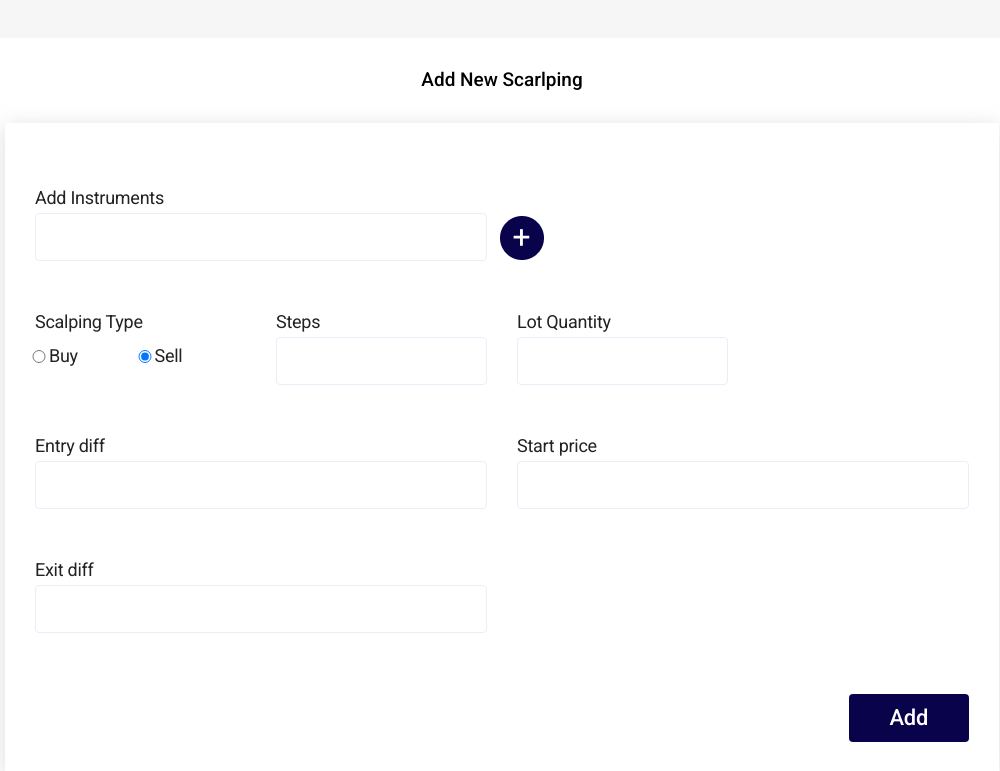
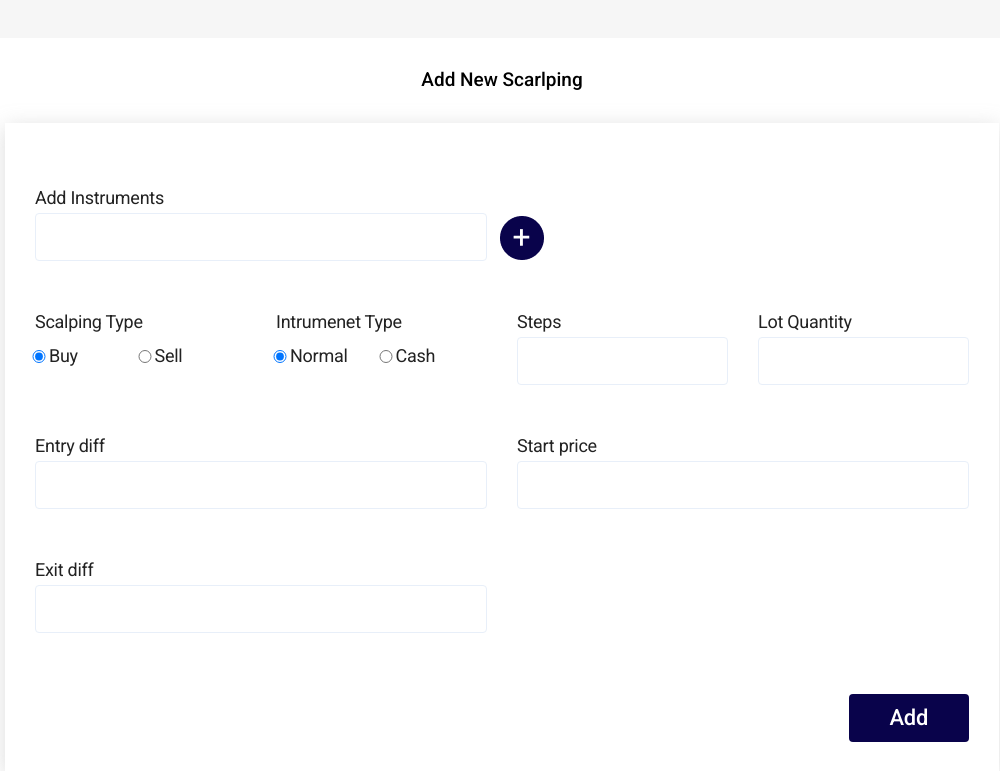
Before and after one commit to goyalvivek7/shareScalpingDjango, a Django app: page /share/addNewScalping in a window 1280 px wide. Shown: the top 771 px of the page, without its empty margins (138-1138 px from the left). Run offline with Django 4.2, Linux system fonts and the light colour scheme; some libraries are stand-ins or nearby versions.

Commit message:
added cash type orders

```diff
--- a/share/models.py
+++ b/share/models.py
@@ -17,6 +17,7 @@
     exitDiff = models.CharField(max_length=200)
     startPrice = models.CharField(max_length=200)
     status = models.CharField(max_length=200 , default='active')
+    instrumenttype = models.CharField(max_length=200 , default='')
 
 class OrderHistory(models.Model):
     scalpingOrderid = models.CharField(max_length=200)
@@ -28,3 +29,4 @@
     order_status = models.CharField(max_length=200)
     initialOrderType = models.CharField(max_length=200)
     startPrice = models.CharField(max_length=200)
+    instrumenttype = models.CharField(max_length=200 , default='')
--- a/share/templates/share/addNewScalping.html
+++ b/share/templates/share/addNewScalping.html
@@ -28,6 +28,7 @@
                 <label>
                   Add Instruments
               </label>
+
                 <input id="instrument_token" class="form-control" type="text" ><img  onclick="addInstrument();" src=" {% static 'images/Group 72.png' %} ">
 
               </div>
@@ -50,9 +51,31 @@
               </div>
 
               <div class="form-check check_btn">
-                <input class="form-check-input" type="radio" name="scalpingtype" id="scalpingtype2" value="Sell" checked>
+                <input class="form-check-input" type="radio" name="scalpingtype" id="scalpingtype2" value="Sell" >
                 <label class="form-check-label" for="exampleRadios2">
                   Sell
+                </label>
+              </div>
+              </div>
+
+            </div>
+            <div class="col-sm-6 col-md-3">
+
+              <div class="form-group">
+                <label>
+                  Intrumenet Type
+              </label>
+              <div class="form-check check_btn">
+                <input class="form-check-input" type="radio" name="instrumentType" id="instrumentType1" value="Normal" checked>
+                <label class="form-check-label" for="exampleRadios1">
+                  Normal
+                </label>
+              </div>
+
+              <div class="form-check check_btn">
+                <input class="form-check-input" type="radio" name="instrumentType" id="instrumentType2" value="Cash" >
+                <label class="form-check-label" for="exampleRadios2">
+                  Cash
                 </label>
               </div>
               </div>
@@ -155,7 +178,22 @@
       fields[1] = '0'+fields[1];
     }
     var newdate = fields[0]+'_'+fields[1]+'_'+fields[2];
-    var instrumentLink = "https://preferred.kotaksecurities.com/security/production/TradeApiInstruments_fno_"+newdate+".txt";
+
+    var insruNormalType = document.getElementById("instrumentType1").checked;
+    var insruNormalCash = document.getElementById("instrumentType2").checked;
+
+    var instrumentLink = '';
+
+    if(insruNormalType == true)
+    {
+      instrumentLink = "https://preferred.kotaksecurities.com/security/production/TradeApiInstruments_fno_"+newdate+".txt";
+    }
+    else if(insruNormalCash == true)
+    {
+      instrumentLink = "https://preferred.kotaksecurities.com/security/production/TradeApiInstruments_Cash_"+newdate+".txt";
+    }
+
+
     console.log(newdate);
     window.open(instrumentLink, '_blank').focus();
   }
@@ -167,6 +205,7 @@
 
     var instrumentToken = document.getElementById("instrument_token").value;
     var orderType = "Sell";
+    var instrumenttype = "Cash";
     var lotQuantity = document.getElementById("lot_quantity").value;
     var steps = document.getElementById("steps").value;
     var entryDiff = document.getElementById("entry_diff").value;
@@ -176,8 +215,23 @@
     var buyType = document.getElementById("scalpingtype1").checked;
     var sellType = document.getElementById("scalpingtype2").checked;
 
+    var insruNormalType = document.getElementById("instrumentType1").checked;
+    var insruNormalCash = document.getElementById("instrumentType2").checked;
+
     console.log(buyType);
     console.log(sellType);
+
+    console.log(insruNormalType);
+    console.log(insruNormalCash);
+
+    if(insruNormalType == true)
+    {
+      instrumenttype = "Normal";
+    }
+    else if(insruNormalCash == true)
+    {
+      instrumenttype = "Cash";
+    }
 
     if(buyType == true)
     {
@@ -224,7 +278,7 @@
           url: "addScalping",
           type: 'POST',
           context: document.body,
-          data: { instrumentToken: instrumentToken , orderType:orderType, lotQuantity:lotQuantity, steps:steps, entryDiff:entryDiff, exitDiff:exitDiff, startPrice:startPrice,'csrfmiddlewaretoken':"{{ csrf_token }}" },
+          data: {instrumenttype:instrumenttype , instrumentToken: instrumentToken , orderType:orderType, lotQuantity:lotQuantity, steps:steps, entryDiff:entryDiff, exitDiff:exitDiff, startPrice:startPrice,'csrfmiddlewaretoken':"{{ csrf_token }}" },
           success: function (data) {
                console.log(data);
                location.replace('http://127.0.0.1:8000/share/dashboard');
--- a/share/views.py
+++ b/share/views.py
@@ -93,11 +93,16 @@
                 print(x)
                 outputQuery = client.place_order(order_type="N", instrument_token=instrument_token, transaction_type=initialOrderType, quantity=lotQuantity,
                                                  price=startPrice, disclosed_quantity=0, trigger_price=0, validity="GFD", variety="REGULAR", tag="order"+str(x))
-                orderhistoryvariable = outputQuery["Success"]['NSE-FX']
+                if(scalipingOrder[0].instrumenttype == 'Normal'):
+                    orderhistoryvariable = outputQuery["Success"]['NSE']
+
+                if(scalipingOrder[0].instrumenttype == 'Cash'):
+                    orderhistoryvariable = outputQuery["Success"]['NSE-FX']
+
                 equivalentOrderPrice = startPrice - exitDiff
 
                 orderHistory = OrderHistory(scalpingOrderid=requestData['orderid'], instrument_token=instrument_token, equivalentOrderPrice=equivalentOrderPrice, order_type="N",
-                                            quantity=lotQuantity, order_id=orderhistoryvariable['orderId'], order_status='pending', initialOrderType=initialOrderType, startPrice=startPrice)
+                                            quantity=lotQuantity, order_id=orderhistoryvariable['orderId'], order_status='pending', initialOrderType=initialOrderType, startPrice=startPrice,instrumenttype=scalipingOrder[0].instrumenttype)
                 orderHistory.save()
 
                 startPrice = startPrice + entryDiff
@@ -120,13 +125,19 @@
                 print(x)
                 outputQuery = client.place_order(order_type="N", instrument_token=instrument_token, transaction_type=initialOrderType, quantity=lotQuantity,
                                              price=startPrice, disclosed_quantity=0, trigger_price=0, validity="GFD", variety="REGULAR", tag="order"+str(x))
-                orderhistoryvariable = outputQuery["Success"]['NSE-FX']
+
+                if(scalipingOrder[0].instrumenttype == 'Normal'):
+                    orderhistoryvariable = outputQuery["Success"]['NSE']
+
+                if(scalipingOrder[0].instrumenttype == 'Cash'):
+                    orderhistoryvariable = outputQuery["Success"]['NSE-FX']
+
                 equivalentOrderPrice = startPrice + exitDiff
                 orderHistory.append(orderHistoryModel(instrument_token, equivalentOrderPrice, "N",
                                 lotQuantity, orderhistoryvariable['orderId'], 'pending', initialOrderType, startPrice))
 
                 orderHistory = OrderHistory(scalpingOrderid=requestData['orderid'], instrument_token=instrument_token, equivalentOrderPrice=equivalentOrderPrice, order_type="N",
-                                            quantity=lotQuantity, order_id=orderhistoryvariable['orderId'], order_status='pending', initialOrderType=initialOrderType, startPrice=startPrice)
+                                            quantity=lotQuantity, order_id=orderhistoryvariable['orderId'], order_status='pending', initialOrderType=initialOrderType, startPrice=startPrice, instrumenttype=scalipingOrder[0].instrumenttype)
                 orderHistory.save()
 
                 startPrice = startPrice - entryDiff
@@ -164,7 +175,13 @@
                             outputQuery = client.place_order(order_type=item.order_type, instrument_token=item.instrument_token, transaction_type="SELL", quantity=item.quantity,
                                                              price=item.startPrice, disclosed_quantity=0, trigger_price=0, validity="GFD", variety="REGULAR", tag="original")
                             time.sleep(2)
-                            orderhistoryvariable = outputQuery["Success"]['NSE-FX']
+
+                            if(item.instrumenttype == 'Normal'):
+                                orderhistoryvariable = outputQuery["Success"]['NSE']
+
+                            if(item.instrumenttype == 'Cash'):
+                                orderhistoryvariable = outputQuery["Success"]['NSE-FX']
+
                             item.order_id = orderhistoryvariable['orderId']
                             item.initialOrderType = "SELL"
                             item.save()
@@ -172,7 +189,13 @@
                             outputQuery = client.place_order(order_type=item.order_type, instrument_token=item.instrument_token, transaction_type="BUY", quantity=item.quantity,
                                                              price=item.equivalentOrderPrice, disclosed_quantity=0, trigger_price=0, validity="GFD", variety="REGULAR", tag="equivalent")
                             time.sleep(2)
-                            orderhistoryvariable = outputQuery["Success"]['NSE-FX']
+
+                            if(item.instrumenttype == 'Normal'):
+                                orderhistoryvariable = outputQuery["Success"]['NSE']
+
+                            if(item.instrumenttype == 'Cash'):
+                                orderhistoryvariable = outputQuery["Success"]['NSE-FX']
+
                             item.order_id = orderhistoryvariable['orderId']
                             item.initialOrderType = "BUY"
                             item.save()
@@ -190,8 +213,8 @@
 
 def loginUser(request):
 
-    queue = get_queue('default')
-    job = queue.enqueue_at(datetime(2020, 10, 10), sum())
+    # queue = get_queue('default')
+    # job = queue.enqueue_at(datetime(2020, 10, 10), sum())
 
 
 
@@ -228,7 +251,8 @@
     entryDiff = requestData.get('entryDiff')
     exitDiff = requestData.get('exitDiff')
     startPrice = requestData.get('startPrice')
+    instrumenttype = requestData.get('instrumenttype');
     scaplingOrder = ScalpingOrder(userid=request.session['user_id'], currentdate=currentdate, instrumentToken=instrumentToken, orderType=orderType,
-                                  lotQuantity=lotQuantity, steps=steps, entryDiff=entryDiff, exitDiff=exitDiff, startPrice=startPrice)
+                                  lotQuantity=lotQuantity, steps=steps, entryDiff=entryDiff, exitDiff=exitDiff, startPrice=startPrice ,instrumenttype=instrumenttype)
     scaplingOrder.save()
     return HttpResponse("Hello, world. You're at the polls index.")
```
Also changed, not shown: db.sqlite3.
